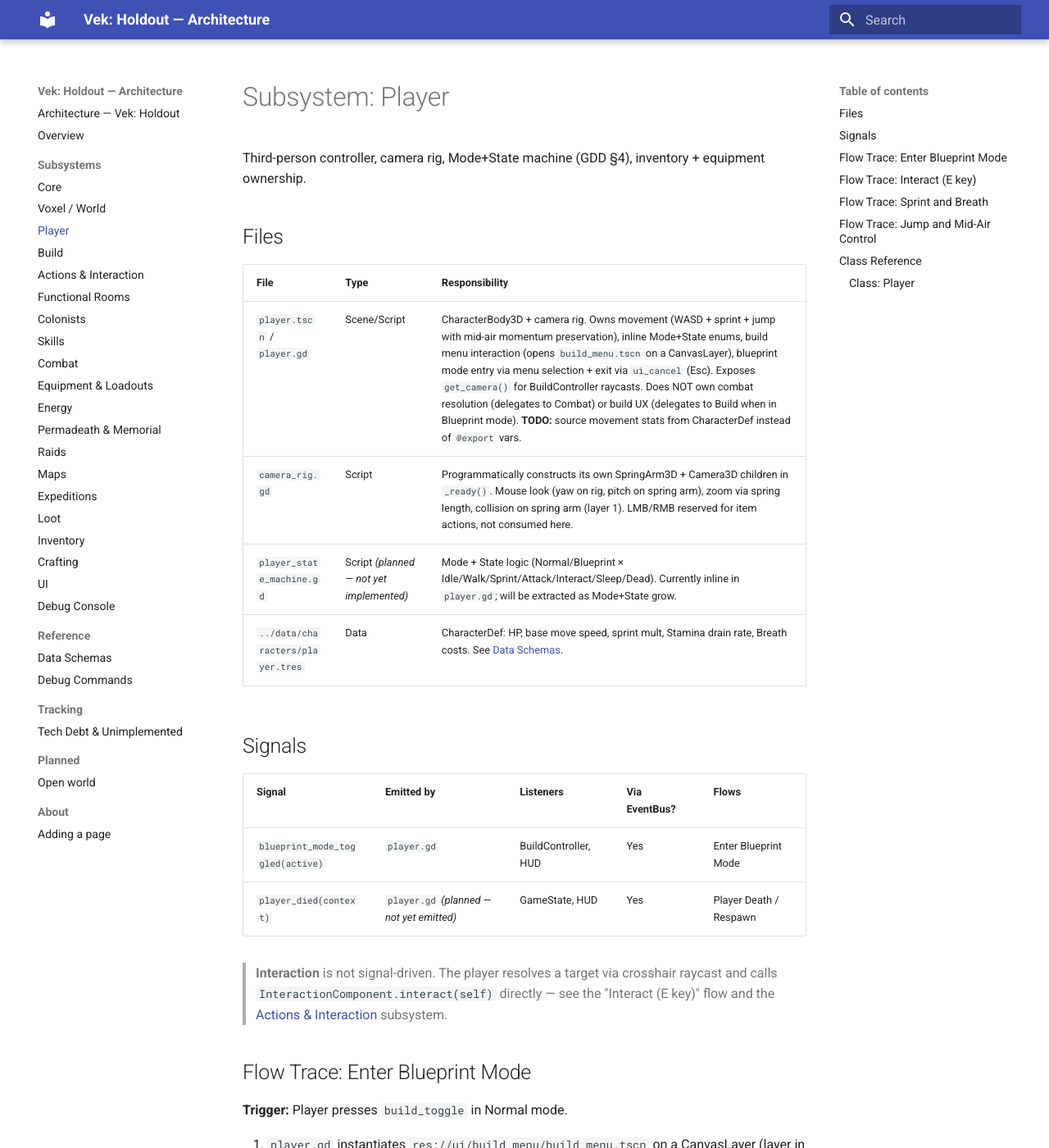
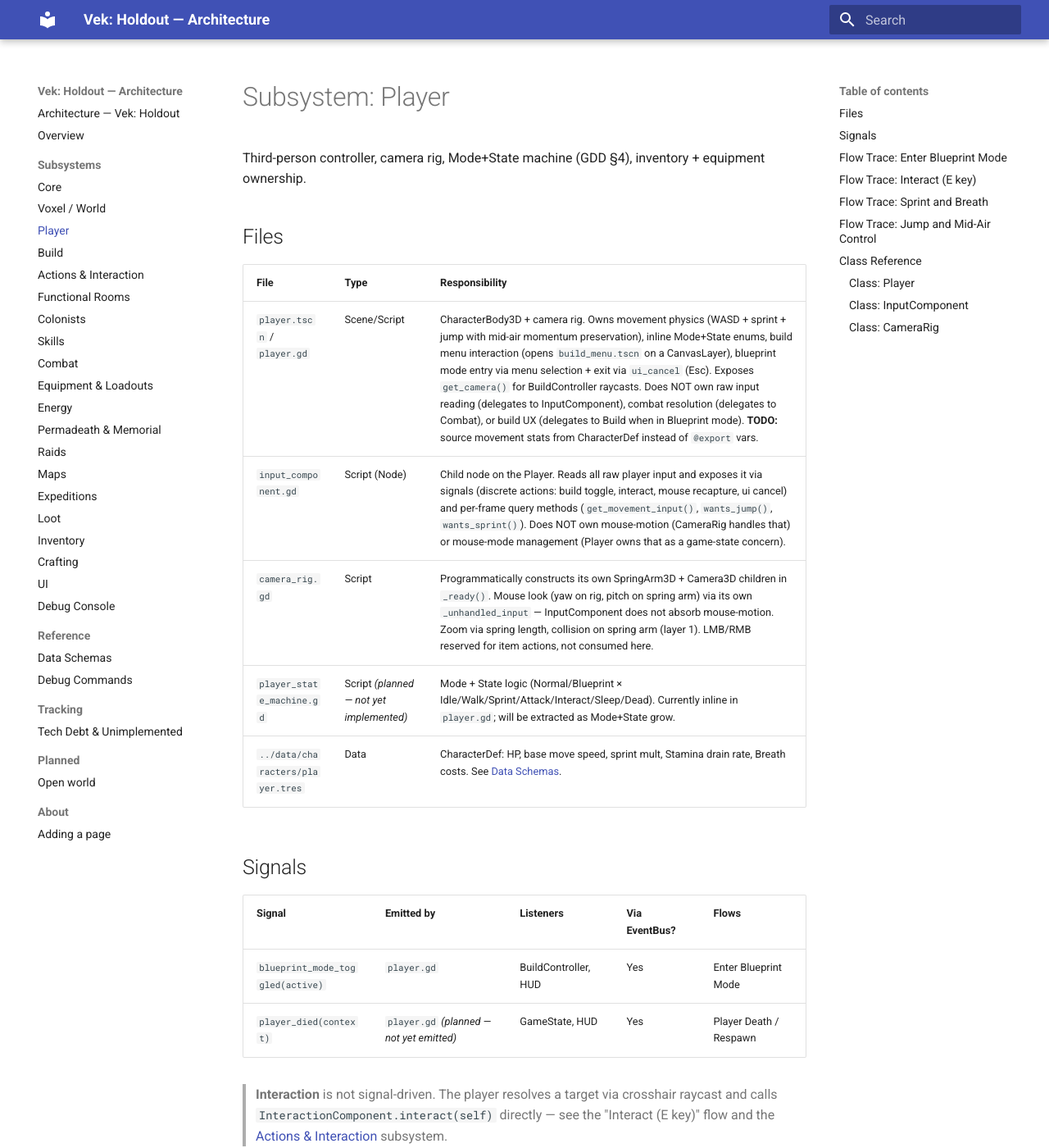
Before and after one commit to gdgonzaga/vek-holdout, an MkDocs documentation site: the page built from docs/architecture/player.md, in a window 1280 px wide and 1400 px high. Shown: the whole window at 82% size. Built offline with MkDocs 1.6.1 and Material for MkDocs 9.7.7, drawn with Linux system fonts in a browser that asks for light colours; some of the changed text lies outside the part shown.

Commit message:
refactor(player): extract InputComponent from Player.gd

```diff
--- a/docs/architecture/player.md
+++ b/docs/architecture/player.md
@@ -6,8 +6,9 @@ Third-person controller, camera rig, Mode+State machine (GDD §4), inventory + e
 
 | File | Type | Responsibility |
 |---|---|---|
-| `player.tscn` / `player.gd` | Scene/Script | CharacterBody3D + camera rig. Owns movement (WASD + sprint + jump with mid-air momentum preservation), inline Mode+State enums, build menu interaction (opens `build_menu.tscn` on a CanvasLayer), blueprint mode entry via menu selection + exit via `ui_cancel` (Esc). Exposes `get_camera()` for BuildController raycasts. Does NOT own combat resolution (delegates to Combat) or build UX (delegates to Build when in Blueprint mode). **TODO:** source movement stats from CharacterDef instead of `@export` vars. |
-| `camera_rig.gd` | Script | Programmatically constructs its own SpringArm3D + Camera3D children in `_ready()`. Mouse look (yaw on rig, pitch on spring arm), zoom via spring length, collision on spring arm (layer 1). LMB/RMB reserved for item actions, not consumed here. |
+| `player.tscn` / `player.gd` | Scene/Script | CharacterBody3D + camera rig. Owns movement physics (WASD + sprint + jump with mid-air momentum preservation), inline Mode+State enums, build menu interaction (opens `build_menu.tscn` on a CanvasLayer), blueprint mode entry via menu selection + exit via `ui_cancel` (Esc). Exposes `get_camera()` for BuildController raycasts. Does NOT own raw input reading (delegates to InputComponent), combat resolution (delegates to Combat), or build UX (delegates to Build when in Blueprint mode). **TODO:** source movement stats from CharacterDef instead of `@export` vars. |
+| `input_component.gd` | Script (Node) | Child node on the Player. Reads all raw player input and exposes it via signals (discrete actions: build toggle, interact, mouse recapture, ui cancel) and per-frame query methods (`get_movement_input()`, `wants_jump()`, `wants_sprint()`). Does NOT own mouse-motion (CameraRig handles that) or mouse-mode management (Player owns that as a game-state concern). |
+| `camera_rig.gd` | Script | Programmatically constructs its own SpringArm3D + Camera3D children in `_ready()`. Mouse look (yaw on rig, pitch on spring arm) via its own `_unhandled_input` — InputComponent does not absorb mouse-motion. Zoom via spring length, collision on spring arm (layer 1). LMB/RMB reserved for item actions, not consumed here. |
 | `player_state_machine.gd` | Script *(planned — not yet implemented)* | Mode + State logic (Normal/Blueprint × Idle/Walk/Sprint/Attack/Interact/Sleep/Dead). Currently inline in `player.gd`; will be extracted as Mode+State grow. |
 | `../data/characters/player.tres` | Data | CharacterDef: HP, base move speed, sprint mult, Stamina drain rate, Breath costs. See [Data Schemas](data-schemas.md). |
 
@@ -24,13 +25,14 @@ Third-person controller, camera rig, Mode+State machine (GDD §4), inventory + e
 
 **Trigger:** Player presses `build_toggle` in Normal mode.
 
-1. `player.gd` instantiates `res://ui/build_menu/build_menu.tscn` on a CanvasLayer (layer in `"ui_layer"` group, or a new one); releases cursor for menu interaction.
-2. Player selects a buildable from the menu → menu emits its selection signal → `player.gd._on_buildable_selected(id)`: sets `mode = BLUEPRINT`; emits `blueprint_mode_toggled(true)` via EventBus; re-captures mouse.
-3. HUD updates: shows build-mode controls hint, ghost preview enabled.
-4. BuildController activates; routes LMB/RMB/mouse-wheel to placement/rotation.
-5. Movement states still apply (player can walk while building).
-6. Player presses `ui_cancel` (Esc) → `exit_blueprint_mode()`: sets `mode = NORMAL`; emits `blueprint_mode_toggled(false)`.
-7. Dismissing the build menu without selecting → re-captures cursor; mode stays `NORMAL`.
+1. `InputComponent._unhandled_input` catches `build_toggle` → emits `build_toggle_pressed`.
+2. `player.gd` (connected in `_ready`) calls `open_build_menu()`: instantiates `res://ui/build_menu/build_menu.tscn` on a CanvasLayer (layer in `"ui_layer"` group, or a new one); releases cursor for menu interaction.
+3. Player selects a buildable from the menu → menu emits its selection signal → `player.gd._on_buildable_selected(id)`: sets `mode = BLUEPRINT`; emits `blueprint_mode_toggled(true)` via EventBus; re-captures mouse.
+4. HUD updates: shows build-mode controls hint, ghost preview enabled.
+5. BuildController activates; routes LMB/RMB/mouse-wheel to placement/rotation.
+6. Movement states still apply (player can walk while building).
+7. Player presses `ui_cancel` (Esc) → `InputComponent` emits `ui_cancel_pressed` → `player.gd._on_ui_cancel` checks `mode == BLUEPRINT` and calls `exit_blueprint_mode()`: sets `mode = NORMAL`; emits `blueprint_mode_toggled(false)`.
+8. Dismissing the build menu without selecting → re-captures cursor; mode stays `NORMAL`.
 
 **End state:** Build UX active; LMB/RMB repurposed; movement unaffected. Exit is via Esc, not B.
 
@@ -40,7 +42,7 @@ Third-person controller, camera rig, Mode+State machine (GDD §4), inventory + e
 
 1. Every `_physics_process` tick, `_update_interaction_target` runs a screen-center physics raycast (`interact_distance` 8.0, bodies only, the player RID excluded). Skipped entirely when `mode != NORMAL` (no targeting in Blueprint mode).
 2. On a hit, `_find_interaction_component(hit.collider)` walks **up** the parent chain looking for a direct child named exactly `"InteractionComponent"`. The result is cached in `_current_interactable`.
-3. E press → `_try_interact`: if `_current_interactable` is non-null **and** its `action_options` is non-empty, calls `_current_interactable.interact(self)`.
+3. E press → `InputComponent` emits `interact_pressed` → `player.gd._try_interact`: if `_current_interactable` is non-null **and** its `action_options` is non-empty, calls `_current_interactable.interact(self)`.
 4. The `InteractionComponent` builds and mounts the interaction menu — see [Actions & Interaction](actions.md) for the rest of the chain (UI mount, button building, `GameAction.execute`).
 
 **End state:** The interaction menu is open (or the action has run). Interaction does **not** change movement state — `State.INTERACT` is defined in the enum but never assigned; the player keeps walking/idle underneath.
@@ -52,7 +54,7 @@ Third-person controller, camera rig, Mode+State machine (GDD §4), inventory + e
 **Trigger:** Player holds Shift while moving (and Breath > 20%).
 
 1. Player checks `breath_component.can_sprint()` (> 20%); if blocked, ignore Shift.
-2. `player.gd` sets `state = SPRINT`; speed = base × sprint_multiplier (1.6×).
+2. `player.gd` reads `_input.wants_sprint()`; sets `state = SPRINT`; speed = base × sprint_multiplier (1.6×).
 3. Player calls `breath_component.set_sprinting(true)`.
 4. BreathComponent._process: `breath -= sprint_drain_rate (20) × delta`; emits `breath_changed`.
 5. If `breath ≤ 0` → emit `sprint_available(false)`; Player forced to WALK.
@@ -67,8 +69,8 @@ Third-person controller, camera rig, Mode+State machine (GDD §4), inventory + e
 
 **Trigger:** Player presses jump while on floor.
 
-1. `player.gd` sets `velocity.y = jump_force`; captures current horizontal wish-velocity into `_velocity_on_jump` and current speed into `_speed_on_jump`.
-2. Mid-air: the frozen momentum is resolved per-axis (forward/back, strafe) against live camera directions via `_resolve_air_axis`. Keys can only *brake* the frozen momentum — they never re-project it, so camera rotation mid-air cannot curve movement.
+1. `player.gd` checks `_input.wants_jump()`; if true, sets `velocity.y = jump_force`; captures current horizontal wish-velocity (from `_input.get_movement_input()`) into `_velocity_on_jump` and current speed into `_speed_on_jump`.
+2. Mid-air: the frozen momentum is resolved per-axis (forward/back, strafe) against live camera directions via `_resolve_air_axis`. Movement input is read each tick via `_input.get_movement_input()` — keys can only *brake* the frozen momentum, they never re-project it, so camera rotation mid-air cannot curve movement.
 3. Per-axis braking rules: both keys held = cancel; key held matching momentum direction = preserve; key held opposing momentum = nudge at `jump_move_speed`; neither held = snap stop (no coasting).
 4. Speed scale at takeoff is frozen — releasing/pressing Shift mid-air does not change momentum scale.
 
@@ -80,7 +82,7 @@ Third-person controller, camera rig, Mode+State machine (GDD §4), inventory + e
 
 **Extends:** CharacterBody3D
 **Script:** `player.gd`
-**Description:** Player avatar. Owns movement, Mode+State transitions, input routing. Delegates combat to Combat subsystem, build UX to Build subsystem.
+**Description:** Player avatar. Owns movement physics, Mode+State transitions, mouse-mode management. Raw input reading is delegated to the `InputComponent` child. Delegates combat to Combat subsystem, build UX to Build subsystem.
 **Used by:** HUD (health bar), Combat (damage target), Build (placement source).
 
 **Properties:**
@@ -96,6 +98,7 @@ Third-person controller, camera rig, Mode+State machine (GDD §4), inventory + e
 | `state` | `State` enum | Movement/action state (`IDLE`, `WALK`, `SPRINT`, `ATTACK`, `INTERACT`, `SLEEP`, `DEAD`). Only `IDLE`/`WALK`/`SPRINT` are actively assigned at runtime; the rest are placeholders. |
 | `interact_distance` | `float` | `[export default 8.0]` Max range for the interaction crosshair raycast. |
 | `_current_interactable` | `InteractionComponent` | The component currently under the crosshair (or `null`). Refreshed every tick by `_update_interaction_target`. |
+| `_input` | `InputComponent` | `@onready` reference to the `$InputComponent` child. All raw input reads go through this component. |
 | `character_def` | `CharacterDef` *(planned)* | Loaded resource (player.tres): max_hp, base_move_speed, sprint_multiplier, stamina_drain_rate, breath costs. |
 | `breath_component` | `BreathComponent` *(planned)* | @onready ref; queried for sprint gating + burst-action spending. |
 | `stamina_component` | `StaminaComponent` *(planned)* | @onready ref; queried for work/movement multipliers. |
@@ -105,11 +108,39 @@ Third-person controller, camera rig, Mode+State machine (GDD §4), inventory + e
 | Function | Description |
 |---|---|
 | `get_camera() -> Camera3D` | Public accessor; delegates to CameraRig. Used by BuildController for screen-center raycasts. |
-| `exit_blueprint_mode() -> void` | One-way exit: sets `mode = NORMAL`; emits `blueprint_mode_toggled(false)`. Called on `ui_cancel` (Esc) in Blueprint mode. |
-| `_open_build_menu() -> void` | Instantiates `build_menu.tscn` on a CanvasLayer; releases cursor for menu interaction. |
+| `exit_blueprint_mode() -> void` | One-way exit: sets `mode = NORMAL`; emits `blueprint_mode_toggled(false)`. Called by `_on_ui_cancel` on Esc in Blueprint mode. |
+| `open_build_menu() -> void` | Instantiates `build_menu.tscn` on a CanvasLayer; releases cursor for menu interaction. Called by InputComponent's `build_toggle_pressed` signal. |
 | `_on_buildable_selected(id: String) -> void` | Enters Blueprint mode on menu selection: sets `mode = BLUEPRINT`; emits `blueprint_mode_toggled(true)`. |
-| `_try_interact() -> void` | E-key handler: calls `_current_interactable.interact(self)` if a target is cached and offers actions. |
+| `_try_interact() -> void` | E-key handler (connected to InputComponent's `interact_pressed` signal): calls `_current_interactable.interact(self)` if a target is cached and offers actions. |
+| `_recapture_mouse() -> void` | Sets `Input.mouse_mode = CAPTURED`. Connected to InputComponent's `recapture_requested` signal (click-to-recapture after alt-tab). |
+| `_on_ui_cancel() -> void` | Esc handler (connected to InputComponent's `ui_cancel_pressed` signal). Checks `mode == BLUEPRINT` and calls `exit_blueprint_mode()`. |
 | `_interaction_raycast() -> Dictionary` | Screen-center physics raycast (`interact_distance`, bodies only, player excluded). Returns the raw hit dict (empty if nothing struck). |
 | `_update_interaction_target() -> void` | Per-tick crosshair check; updates `_current_interactable` via `_find_interaction_component`. Skipped in Blueprint mode. |
 | `_find_interaction_component(node: Node) -> InteractionComponent` | Walks up the parent chain from a hit collider looking for a child named exactly `"InteractionComponent"`. |
 | `take_damage(amount: int, source: Node) -> void` *(planned)* | Forwards to Combat's damage resolver. |
+
+### Class: InputComponent
+
+**Extends:** Node
+**Script:** `input_component.gd`
+**Description:** Reads raw player input and exposes it to the Player parent via signals (discrete actions) and per-frame query methods (continuous actions). Follows the project's component pattern (`extends Node`, attached as `$InputComponent` child in the scene tree). Does NOT own mouse-motion (CameraRig handles that via its own `_unhandled_input`) or mouse-mode management (Player owns `Input.mouse_mode` as a game-state concern).
+**Used by:** `Player` (connects to signals in `_ready`, queries methods in `_physics_process`).
+
+**Signals:**
+
+| Signal | Description |
+|---|---|
+| `build_toggle_pressed()` | Emitted on B key (`build_toggle` action). |
+| `interact_pressed()` | Emitted on E key (`interact` action). |
+| `recapture_requested()` | Emitted on mouse click while cursor is visible. |
+| `ui_cancel_pressed()` | Emitted on Esc (`ui_cancel` action). |
+
+**Functions:**
+
+| Function | Description |
+|---|---|
+| `get_movement_input() -> Vector2` | Normalized WASD input. Positive y = backward, negative y = forward, positive x = right. |
+| `wants_jump() -> bool` | Whether the jump key (Space) is held. |
+| `wants_sprint() -> bool` | Whether the sprint key (Shift) is held. |
+
+### Class: CameraRig
```
Also changed, not shown: docs/architecture/tech-debt.md (+1 -1 lines), 4 other files.
